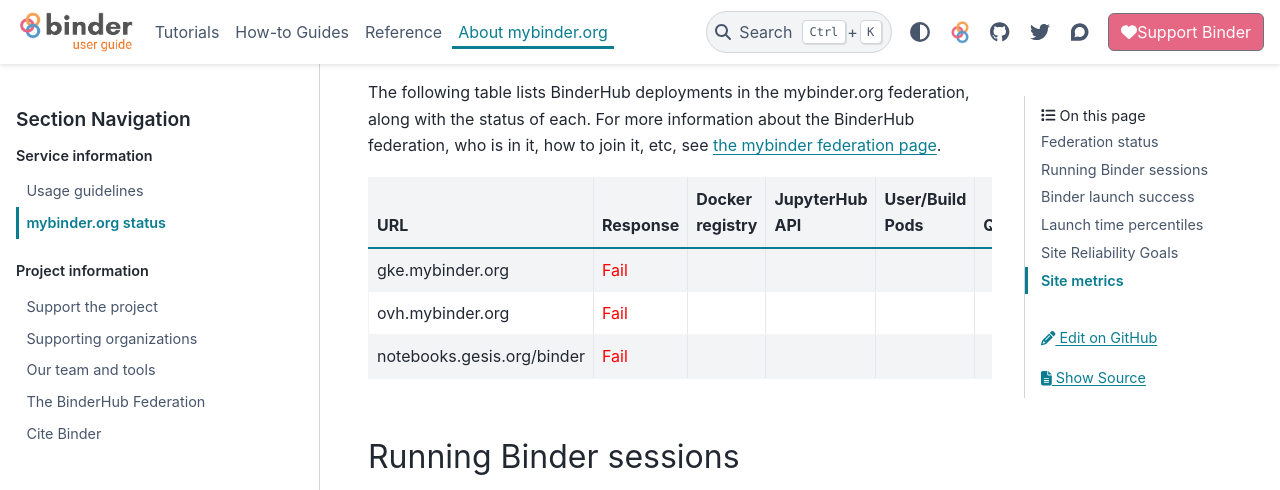
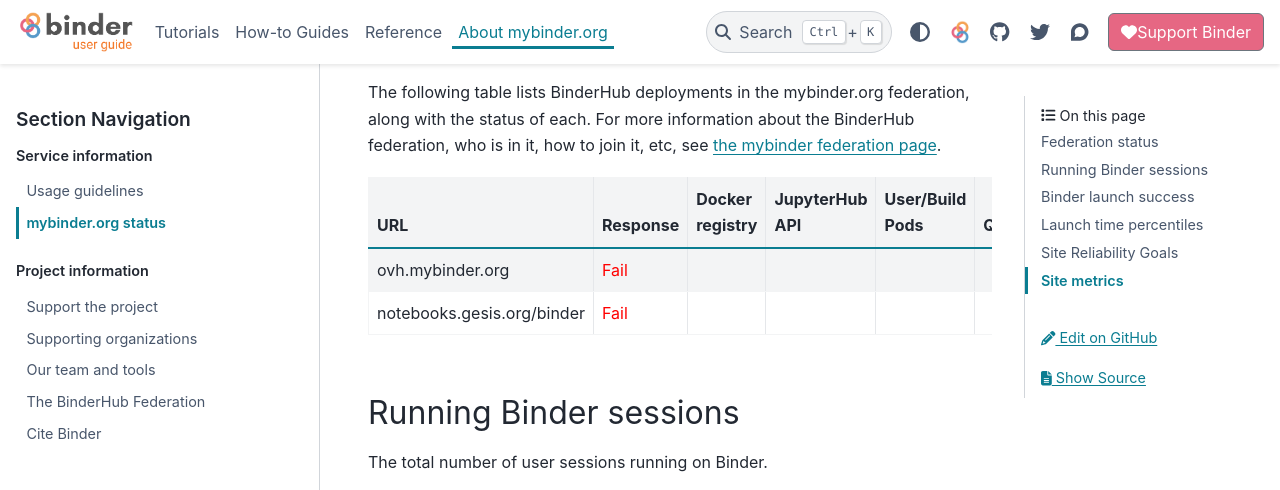
Before and after one commit to jupyterhub/mybinder.org-user-guide, a Sphinx documentation site: the page built from doc/about/status.rst, in a window 1280 px wide and 900 px high, scrolled down 443 px, cut to the strip 0-490 px from the top of the window. Built offline with Sphinx 7.4.7 and the PyData theme 0.15.4, drawn with Linux system fonts in a browser that asks for light colours; pages that are not in the unit, such as notebooks, are missing from menus.

Commit message:
update status for removal of GKE
- remove GKE from table
- point success rates to OVH as new 'prime' cluster

```diff
--- a/doc/_static/status.js
+++ b/doc/_static/status.js
@@ -1,7 +1,6 @@
 // in sync with list in status.rst
 // fixme: can this come from one source?
 var fedUrls = [
-  "https://gke.mybinder.org",
   "https://ovh.mybinder.org",
   "https://notebooks.gesis.org/binder",
 ];
--- a/doc/about/status.rst
+++ b/doc/about/status.rst
@@ -25,7 +25,6 @@
 ==========================  ========  ===============  ==============  =============== =====
   URL                       Response  Docker registry  JupyterHub API  User/Build Pods Quota
 ==========================  ========  ===============  ==============  =============== =====
-gke.mybinder.org
 ovh.mybinder.org
 notebooks.gesis.org/binder
 ==========================  ========  ===============  ==============  =============== =====
@@ -43,7 +42,7 @@
 
 .. raw:: html
 
-   <iframe src="https://grafana.mybinder.org/d-solo/fLoQvRHmk/status?panelId=6&orgId=1&tab=general&theme=light" width="500" height="200" frameborder="0"></iframe>
+   <iframe src="https://grafana.mybinder.org/d-solo/fLoQvRHmk/status?panelId=6&orgId=1&theme=light" width="500" height="240" frameborder="0"></iframe>
 
 Binder launch success
 ---------------------
@@ -54,7 +53,7 @@
 
 .. raw:: html
 
-   <iframe src="https://grafana.mybinder.org/d-solo/fLoQvRHmk/status?panelId=2&orgId=1&tab=general&theme=light" width="500" height="200" frameborder="0"></iframe>
+   <iframe src="https://grafana.mybinder.org/d-solo/fLoQvRHmk/status?panelId=2&orgId=1&var-cluster=OVH&theme=light" width="500" height="200" frameborder="0"></iframe>
 
 Launch time percentiles
 -----------------------
@@ -65,7 +64,7 @@
 
 .. raw:: html
 
-   <iframe src="https://grafana.mybinder.org/d-solo/fLoQvRHmk/status?panelId=4&orgId=1&tab=general&theme=light" width="500" height="200" frameborder="0"></iframe>
+   <iframe src="https://grafana.mybinder.org/d-solo/fLoQvRHmk/status?panelId=4&orgId=1&var-cluster=OVH&theme=light" width="500" height="200" frameborder="0"></iframe>
 
 
 Site Reliability Goals
```
